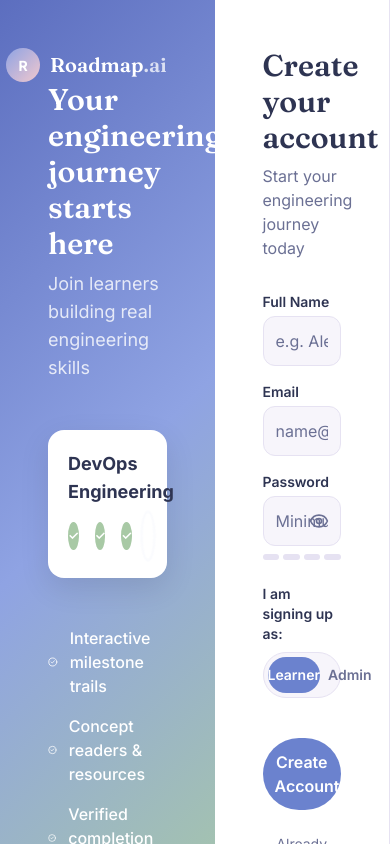
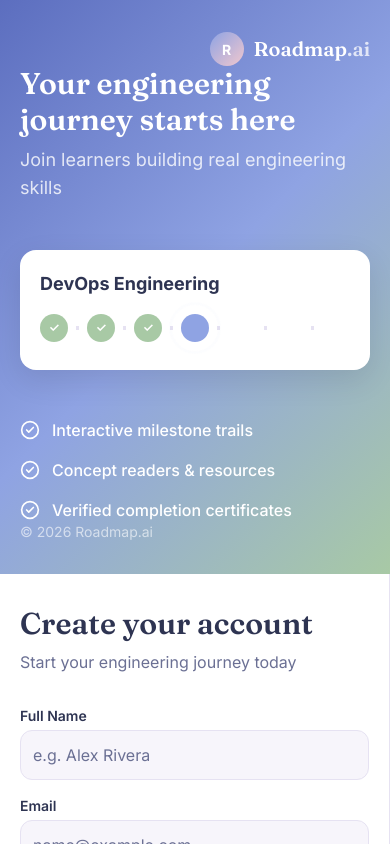
Before and after one commit to Aangi-Shah1234/roadmap.ai, a Next.js app: page /register in a window 390 px wide. Shown: the top 844 px of the page. Built offline with nearby package versions, Linux system fonts and the light colour scheme.

Commit message:
fix(ui): make all pages fully mobile responsive — navbar hamburger drawer, dashboard stacked layout, roadmap timeline column collapse, auth screen collapse, and lesson bottom bar touch sizing

```diff
--- a/src/app/admin/page.tsx
+++ b/src/app/admin/page.tsx
@@ -237,7 +237,7 @@ export default function AdminPage() {
     <div className="min-h-screen bg-[var(--bg)] text-[var(--ink)] flex flex-col transition-colors duration-200">
       <Navbar />
 
-      <main className="max-w-6xl mx-auto px-6 sm:px-12 py-10 w-full flex-1">
+      <main className="max-w-6xl mx-auto px-4 sm:px-12 py-6 sm:py-10 w-full flex-1">
         {/* Header */}
         <div className="flex flex-col sm:flex-row sm:items-center sm:justify-between gap-4 pb-6 border-b border-[var(--line)]">
           <div>
@@ -245,7 +245,7 @@ export default function AdminPage() {
               <ShieldCheck className="h-3.5 w-3.5" />
               Admin Studio
             </span>
-            <h1 className="font-display text-3xl sm:text-4xl font-semibold text-[var(--ink)] tracking-tight mt-2">
+            <h1 className="font-display text-2xl sm:text-4xl font-semibold text-[var(--ink)] tracking-tight mt-2">
               Track Content Manager
             </h1>
             <p className="text-xs text-[var(--ink-soft)] mt-1 font-medium">
@@ -273,7 +273,7 @@ export default function AdminPage() {
           )}
 
           {/* Tabs */}
-          <div className="flex flex-wrap gap-2 my-6 p-1.5 bg-[var(--bg-subtle)] rounded-2xl border border-[var(--border-color)] w-fit">
+          <div className="flex flex-wrap gap-1.5 my-4 sm:my-6 p-1.5 bg-[var(--bg-subtle)] rounded-2xl border border-[var(--border-color)] w-full sm:w-fit">
             <button
               onClick={() => setActiveTab("subjects")}
               className={`px-4 py-2 text-xs font-bold rounded-xl transition flex items-center gap-2 ${
--- a/src/app/dashboard/page.tsx
+++ b/src/app/dashboard/page.tsx
@@ -129,15 +129,17 @@ export default function DashboardPage() {
   return (
     <div className="dashboard-shell bg-[var(--bg)]">
       <div className="dash-sidebar">
-        <div className="flex flex-col items-center">
-          <div className="dash-avatar">{user.name.charAt(0).toUpperCase()}</div>
-          <div className="font-bold text-[var(--ink)]">{user.name}</div>
-          <div className="text-[10px] uppercase tracking-wide font-bold px-3 py-1 bg-[var(--line)] rounded-full mt-2 text-[var(--ink-soft)]">
-            {user.role === 'admin' ? 'Admin Studio' : 'Learner'}
+        <div className="flex items-center gap-4 sm:flex-col sm:items-center">
+          <div className="dash-avatar mb-0 sm:mb-3">{user.name.charAt(0).toUpperCase()}</div>
+          <div className="text-left sm:text-center">
+            <div className="font-bold text-[var(--ink)] text-sm sm:text-base">{user.name}</div>
+            <div className="text-[10px] uppercase tracking-wide font-bold px-2.5 py-0.5 bg-[var(--line)] rounded-full mt-1 text-[var(--ink-soft)] inline-block">
+              {user.role === 'admin' ? 'Admin Studio' : 'Learner'}
+            </div>
           </div>
         </div>
 
-        <div className="w-full h-px bg-[var(--line)] my-6"></div>
+        <div className="w-full h-px bg-[var(--line)] my-3 sm:my-6"></div>
 
         <div className="dash-nav flex-1">
           <button onClick={() => setActiveTab("overview")} className={activeTab === "overview" ? "active" : ""}><LayoutDashboard className="w-4 h-4" /> Overview</button>
@@ -146,7 +148,7 @@ export default function DashboardPage() {
           <button onClick={() => setActiveTab("certificates")} className={activeTab === "certificates" ? "active" : ""}><Award className="w-4 h-4" /> Certificates</button>
         </div>
 
-        <div className="dash-nav mt-auto">
+        <div className="dash-nav mt-3 sm:mt-auto pt-3 border-t sm:border-t-0 border-[var(--line)]">
           <button onClick={() => setActiveTab("overview")} className="flex items-center gap-3 px-3 py-2 text-sm font-semibold text-[var(--ink-soft)] hover:bg-[var(--bg)] rounded-lg text-left w-full"><Settings className="w-4 h-4" /> Settings</button>
           <button onClick={handleLogout} className="flex items-center gap-3 px-3 py-2 text-sm font-semibold text-rose-500 hover:bg-rose-50 rounded-lg text-left w-full">
             <LogOut className="w-4 h-4" /> Logout
@@ -155,10 +157,10 @@ export default function DashboardPage() {
       </div>
 
       <div className="dash-main">
-        <div className="mb-8 flex items-center justify-between">
+        <div className="mb-6 sm:mb-8 flex flex-col sm:flex-row sm:items-center justify-between gap-3">
           <div>
-            <h1 className="font-display text-4xl font-bold text-[var(--ink)] mb-1">Welcome back, {user.name}</h1>
-            <p className="text-[var(--ink-soft)] font-medium">Pick up where you left off</p>
+            <h1 className="font-display text-2xl sm:text-4xl font-bold text-[var(--ink)] mb-1">Welcome back, {user.name}</h1>
+            <p className="text-sm sm:text-base text-[var(--ink-soft)] font-medium">Pick up where you left off</p>
           </div>
           {user.role === 'admin' && (
             <Link href="/admin" className="text-sm font-bold text-[var(--periwinkle-deep)] hover:underline">Admin Studio &rarr;</Link>
--- a/src/app/globals.css
+++ b/src/app/globals.css
@@ -1341,6 +1341,21 @@ p.lesson-intro {
   justify-content: center;
   padding: 48px;
 }
+@media (max-width: 840px) {
+  .auth-shell {
+    flex-direction: column;
+    min-height: 100vh;
+  }
+  .auth-panel-left {
+    width: 100%;
+    padding: 32px 20px;
+    min-height: 200px;
+  }
+  .auth-panel-right {
+    width: 100%;
+    padding: 32px 20px;
+  }
+}
 .auth-trail-card {
   background: var(--surface);
   border-radius: 16px;
@@ -1751,6 +1766,36 @@ p.lesson-intro {
   flex-shrink: 0;
 }
 
+@media (max-width: 840px) {
+  .dashboard-shell {
+    flex-direction: column;
+  }
+  .dash-sidebar {
+    width: 100%;
+    border-right: none;
+    border-bottom: 1px solid var(--line);
+    padding: 16px;
+  }
+  .dash-nav {
+    flex-direction: row;
+    flex-wrap: wrap;
+    gap: 6px;
+    margin-top: 12px;
+  }
+  .dash-nav button {
+    width: auto;
+    padding: 8px 12px;
+    font-size: 12px;
+  }
+  .dash-main {
+    padding: 20px 16px;
+  }
+  .dash-stats {
+    grid-template-columns: 1fr;
+    gap: 12px;
+  }
+}
+
 
 /* Roadmap Trail (Vertical Timeline) */
 .trail-header-band {
@@ -1856,7 +1901,6 @@ p.lesson-intro {
 .sidebar-topic-row.active { color: var(--periwinkle-deep); font-weight: 600; }
 .sidebar-topic-row.done { color: var(--sage-deep); }
 
-/* Lesson Reader Bottom Bar */
 .lesson-bottom-bar {
   position: fixed;
   bottom: 0;
@@ -1870,6 +1914,54 @@ p.lesson-intro {
   align-items: center;
   z-index: 40;
 }
+
+@media (max-width: 840px) {
+  .trail-header-band {
+    padding: 24px 16px;
+  }
+  .trail-header-band .inner {
+    flex-direction: column;
+    align-items: flex-start;
+    gap: 16px;
+  }
+  .trail-columns {
+    flex-direction: column;
+    padding: 20px 16px;
+    gap: 24px;
+  }
+  .trail-timeline {
+    width: 100%;
+  }
+  .trail-sidebar {
+    width: 100%;
+    position: static;
+    top: auto;
+    margin-top: 16px;
+  }
+  .lesson-bottom-bar {
+    padding: 10px 14px;
+    gap: 8px;
+  }
+  .lesson-bottom-bar > div:nth-child(2) {
+    order: 1;
+    width: 100%;
+  }
+  .lesson-bottom-bar > div:nth-child(1),
+  .lesson-bottom-bar > div:nth-child(3) {
+    order: 2;
+    flex: 1;
+  }
+  .lesson-bottom-bar {
+    flex-wrap: wrap;
+  }
+  .lesson-bottom-bar button {
+    width: 100%;
+    justify-content: center;
+    padding: 8px 12px;
+    font-size: 13px;
+  }
+}
+
 
 /* ============================================
    LP2 -- LANDING PAGE REDESIGN
```
Also changed, not shown: src/components/Navbar.tsx (+116 -36 lines).
